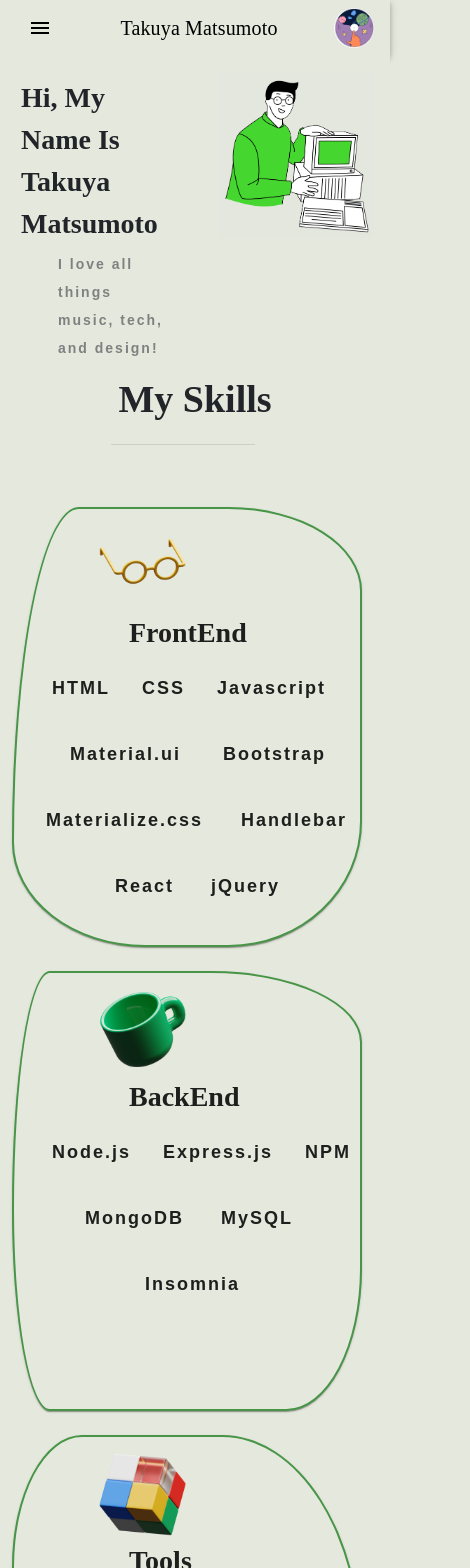
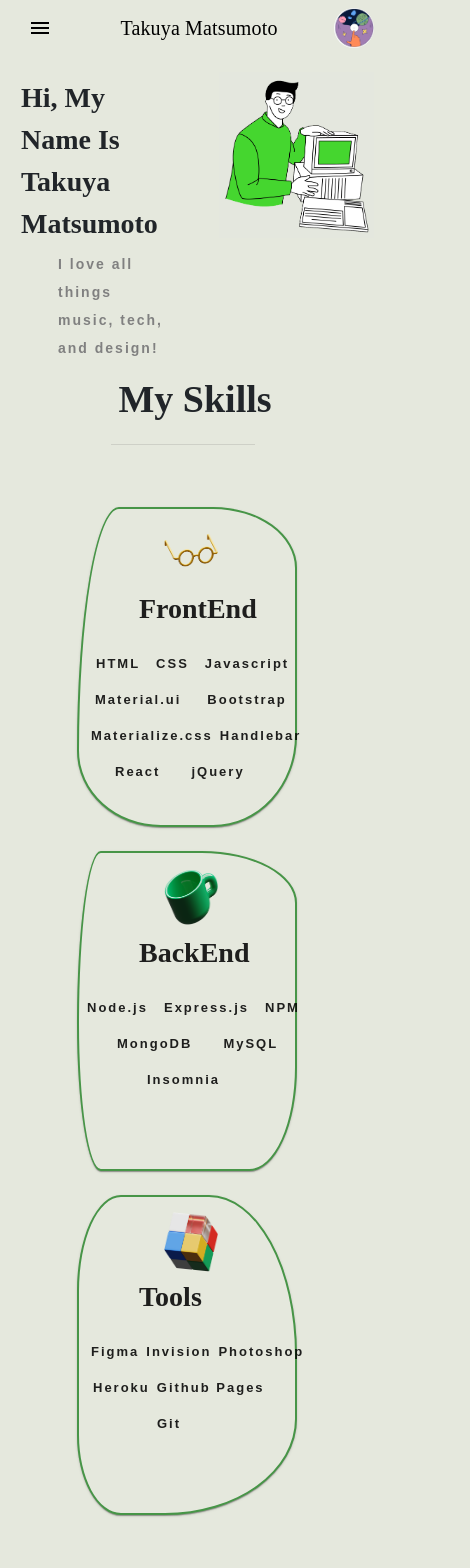
Before and after one commit to TakuyaMats/Reactjs-Portfolio, a React (Create React App) app: page / in a window 390 px wide. Shown: the top 1568 px of the page, 470 px wide, since content can reach past the window. Built offline with nearby package versions, Linux system fonts and the light colour scheme; a web font is replaced by a local one.

Commit message:
fixed the media query for phones in the SkillSection Component

```diff
--- a/src/components/Navbar/Navbar.js
+++ b/src/components/Navbar/Navbar.js
@@ -70,7 +70,7 @@
                 display: { xs: 'block', md: 'none' },
                 }}
             >
-                <MenuItem onClick={handleCloseNavMenu}><HashLink smooth to="/#skill" style={{ color: 'black', textDecoration: 'inherit' }}>Skill</HashLink></MenuItem>
+                <MenuItem onClick={handleCloseNavMenu}><HashLink smooth to="/#skill" style={{ color: 'black', textDecoration: 'inherit' }}>Skills</HashLink></MenuItem>
                 <MenuItem onClick={handleCloseNavMenu}><HashLink smooth to="/#about" style={{ color: 'black', textDecoration: 'inherit' }}>About</HashLink></MenuItem>
                 <MenuItem onClick={handleCloseNavMenu}><HashLink smooth to="/#project" style={{ color: 'black', textDecoration: 'inherit' }}>Project</HashLink></MenuItem>
                 <MenuItem onClick={handleCloseNavMenu}><HashLink smooth to="/#contact" style={{ color: 'black', textDecoration: 'inherit' }}>Contact</HashLink></MenuItem>
--- a/src/components/SkillSection/useStyles.js
+++ b/src/components/SkillSection/useStyles.js
@@ -40,7 +40,7 @@
             marginLeft: '115px'
         },
         [theme.breakpoints.down('md')]: {
-            marginLeft: '115px'
+            marginLeft: '60px'
         },
     },
     listItem1: {
@@ -51,7 +51,7 @@
             marginLeft: 1
         },
         [theme.breakpoints.down('md')]: {
-            marginLeft: 22
+            marginLeft: 1
         },
     },
     listItem2: {
@@ -62,7 +62,7 @@
             marginLeft: -10
         },
         [theme.breakpoints.down('md')]: {
-            marginLeft: 30
+            marginLeft: -10
         },
     },
     listItem3: {
@@ -73,7 +73,7 @@
             marginLeft: -10
         },
         [theme.breakpoints.down('md')]: {
-            marginLeft: 10
+            marginLeft: -10
         },
     },
     listItem4: {
@@ -84,7 +84,7 @@
             marginLeft: -10
         },
         [theme.breakpoints.down('md')]: {
-            marginLeft: 80
+            marginLeft: -10
         },
     },
     listItem5: {
@@ -95,7 +95,7 @@
             marginLeft: -8
         },
         [theme.breakpoints.down('md')]: {
-            marginLeft: 22
+            marginLeft: -8
         },
     },
     listItem6: {
@@ -106,7 +106,7 @@
             marginLeft: -8
         },
         [theme.breakpoints.down('md')]: {
-            marginLeft: 50
+            marginLeft: -8
         },
     },
     listItem7: {
@@ -117,7 +117,7 @@
             marginLeft: -8
         },
         [theme.breakpoints.down('md')]: {
-            marginLeft: 110
+            marginLeft: -8
         },
     },
     listItem8: {
@@ -128,7 +128,7 @@
             marginLeft: -8
         },
         [theme.breakpoints.down('md')]: {
-            marginLeft: 40
+            marginLeft: -8
         },
     },
     p1: {
@@ -142,9 +142,9 @@
             marginBottom: -20,
         },
         [theme.breakpoints.down('md')]: {
-            fontSize: 18,
-            marginRight: '2rem',
-            marginBottom: 10,
+            fontSize: 13,
+            marginRight: '1rem',
+            marginBottom: -20,
         },
     },
     p2: {
@@ -159,9 +159,10 @@
             marginLeft: 10
         },
         [theme.breakpoints.down('md')]: {
-            fontSize: 18,
-            marginRight: '2rem',
-            marginBottom: 10,
+            fontSize: 13,
+            marginRight: '1rem',
+            marginBottom: -20,
+            marginLeft: 10
         },
     },
     p3: {
@@ -176,9 +177,10 @@
             marginLeft: 6
         },
         [theme.breakpoints.down('md')]: {
-            fontSize: 18,
-            marginRight: '2rem',
-            marginBottom: 10
+            fontSize: 13,
+            marginRight: 1,
+            marginBottom: -20,
+            marginLeft: 6
         },
     },
     p4: {
@@ -193,10 +195,10 @@
             marginLeft: 30
         },
         [theme.breakpoints.down('md')]: {
-            fontSize: 18,
-            marginRight: '2rem',
-            marginLeft: 5,
-            marginBottom: 10,
+            fontSize: 13,
+            marginRight: 1,
+            marginBottom: -20,
+            marginLeft: 30
         },
     },
     p5: {
@@ -211,9 +213,10 @@
             marginLeft: 60
         },
         [theme.breakpoints.down('md')]: {
-            fontSize: 18,
-            marginRight: '2rem',
-            marginLeft: 5
+            fontSize: 13,
+            marginRight: '1rem',
+            marginBottom: -20,
+            marginLeft: 60
         },
     },
     p6: {
@@ -228,9 +231,10 @@
             marginLeft: 6
         },
         [theme.breakpoints.down('md')]: {
-            fontSize: 18,
-            marginRight: 8,
-            marginBottom: 10
+            fontSize: 13,
+            marginRight: 1,
+            marginBottom: -20,
+            marginLeft: 6
         },
     },
     p7: {
@@ -245,10 +249,10 @@
             marginLeft: 70
         },
         [theme.breakpoints.down('md')]: {
-            fontSize: 18,
-            marginRight: 8,
-            marginBottom: 10,
-            marginLeft: 20
+            fontSize: 13,
+            marginRight: 1,
+            marginBottom: -20,
+            marginLeft: 70
         },
     },
     tablet: {
@@ -261,8 +265,8 @@
             height: 320
         },
         [theme.breakpoints.down('md')]: {
-            height: 440,
-            width: 350,
+            width: 220,
+            height: 320
         }
     }
 }));
--- a/src/styles/GlobalStyle.js
+++ b/src/styles/GlobalStyle.js
@@ -5,6 +5,7 @@
     padding: 0;
     margin: 0;
     box-sizing: border-box;
+    background-color: '#E5E8DD';
 }
 
 body {
```
